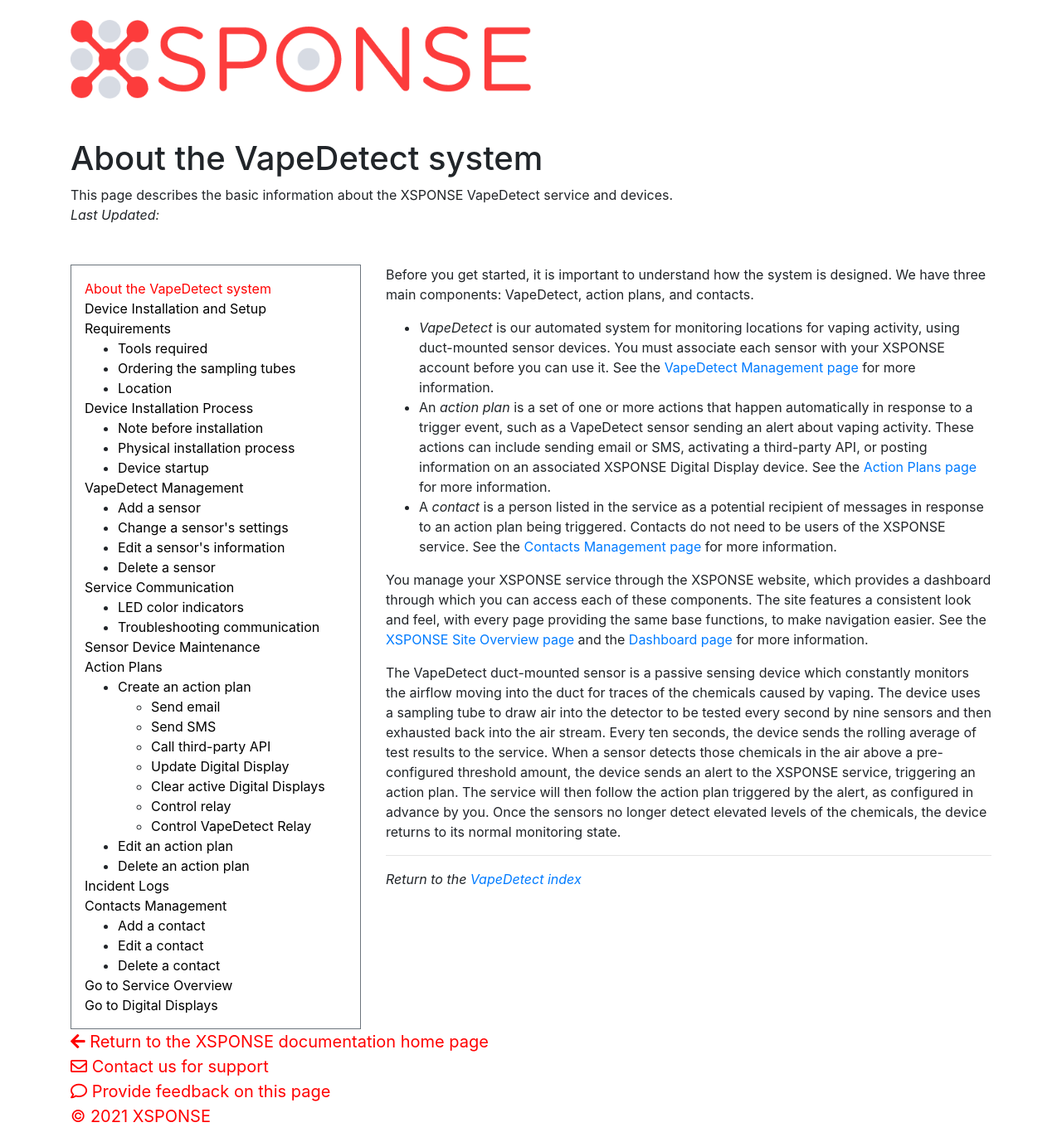
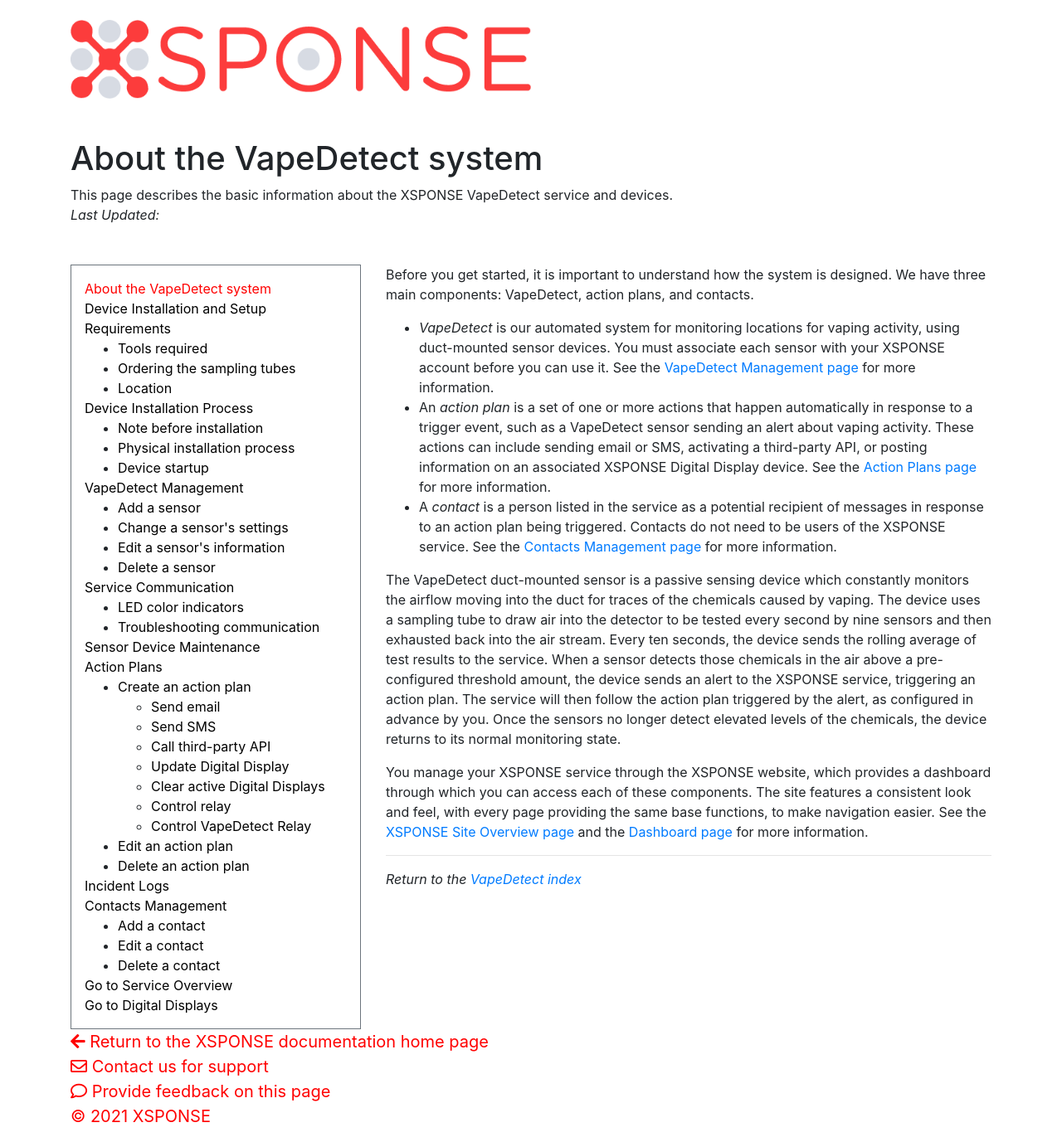
Before and after one commit to NrsSystems/docs, a Jekyll site: the page built from vape-detect/about-vapedetect.md, in a window 1280 px wide. Shown: the whole page at 83% size. Built offline with Jekyll 4.4.1, drawn with Linux system fonts in a browser that asks for light colours; our own code applies the rules of GitHub Pages for plain Markdown files.

```diff
--- a/vape-detect/about-vapedetect.md
+++ b/vape-detect/about-vapedetect.md
@@ -7,9 +7,9 @@ Before you get started, it is important to understand how the system is designed
 - An _action plan_ is a set of one or more actions that happen automatically in response to a trigger event, such as a VapeDetect sensor sending an alert about vaping activity. These actions can include sending email or SMS, activating a third-party API, or posting information on an associated XSPONSE Digital Display device. See the [Action Plans page](../general-ops/action-plans.md) for more information.
 - A _contact_ is a person listed in the service as a potential recipient of messages in response to an action plan being triggered. Contacts do not need to be users of the XSPONSE service. See the [Contacts Management page](../general-ops/contacts-management.md) for more information.
 
+The VapeDetect duct-mounted sensor is a passive sensing device which constantly monitors the airflow moving into the duct for traces of the chemicals caused by vaping. The device uses a sampling tube to draw air into the detector to be tested every second by nine sensors and then exhausted back into the air stream. Every ten seconds, the device sends the rolling average of test results to the service. When a sensor detects those chemicals in the air above a pre-configured threshold amount, the device sends an alert to the XSPONSE service, triggering an action plan. The service will then follow the action plan triggered by the alert, as configured in advance by you. Once the sensors no longer detect elevated levels of the chemicals, the device returns to its normal monitoring state.
+
 You manage your XSPONSE service through the XSPONSE website, which provides a dashboard through which you can access each of these components. The site features a consistent look and feel, with every page providing the same base functions, to make navigation easier. See the [XSPONSE Site Overview page](../general-ops/site-overview.md) and the [Dashboard page](../general-ops/dashboard.md) for more information.
-
-The VapeDetect duct-mounted sensor is a passive sensing device which constantly monitors the airflow moving into the duct for traces of the chemicals caused by vaping. The device uses a sampling tube to draw air into the detector to be tested every second by nine sensors and then exhausted back into the air stream. Every ten seconds, the device sends the rolling average of test results to the service. When a sensor detects those chemicals in the air above a pre-configured threshold amount, the device sends an alert to the XSPONSE service, triggering an action plan. The service will then follow the action plan triggered by the alert, as configured in advance by you. Once the sensors no longer detect elevated levels of the chemicals, the device returns to its normal monitoring state.
 
 ___
 *Return to the [VapeDetect index](index.md)*
```
